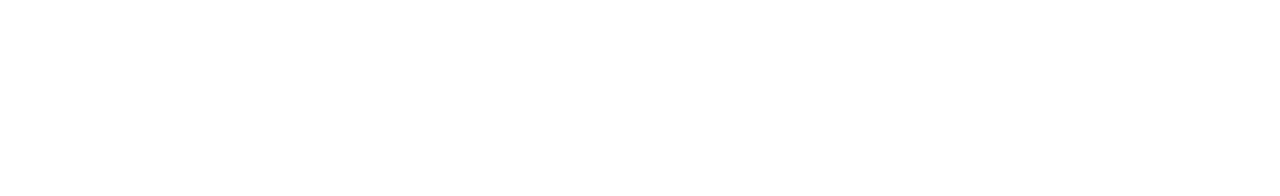
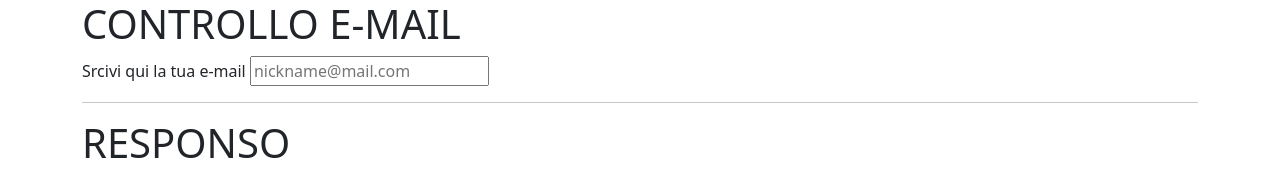
Before and after one commit to AndyDAntuono/js-mail-dadi, a plain HTML site: page Mail/index.html in a window 1280 px wide. Drawn offline with nearby package versions, Linux system fonts and the light colour scheme.

Commit message:
[IUPD] updated index.html of Mail

```diff
--- a/Mail/index.html
+++ b/Mail/index.html
@@ -4,9 +4,29 @@
     <meta charset="UTF-8">
     <meta name="viewport" content="width=device-width, initial-scale=1.0">
     <title>Document</title>
+    <link href="https://cdn.jsdelivr.net/npm/bootstrap@5.3.3/dist/css/bootstrap.min.css" rel="stylesheet" integrity="sha384-QWTKZyjpPEjISv5WaRU9OFeRpok6YctnYmDr5pNlyT2bRjXh0JMhjY6hW+ALEwIH" crossorigin="anonymous">
     <link rel="stylesheet" href="./">
 </head>
 <body>
+    <div class="container">
+        <div class="row">
+            <div class="col-12">
+                <!--Creo un div in cui inserisco la richiesta d'inserimento dell'email-->
+                <h1>CONTROLLO E-MAIL</h1>
+                <label for="user_e-mail">Srcivi qui la tua e-mail</label>
+                <input type="email" name="user_e-mail" id="e-mail_box" placeholder="nickname@mail.com">
+            </div>
+        </div>
+        <hr>
+        <div class="row">
+            <div class="col-12">
+                <!--Creo un altro div in cui presento il risultto del controllo-->
+                <h1>RESPONSO</h1>
+            <div id="response"></div>
+            </div>
+        </div>
+    </div>
 
+    <script type="text/javascript" src="js/script.js"></script>
 </body>
 </html>
```
